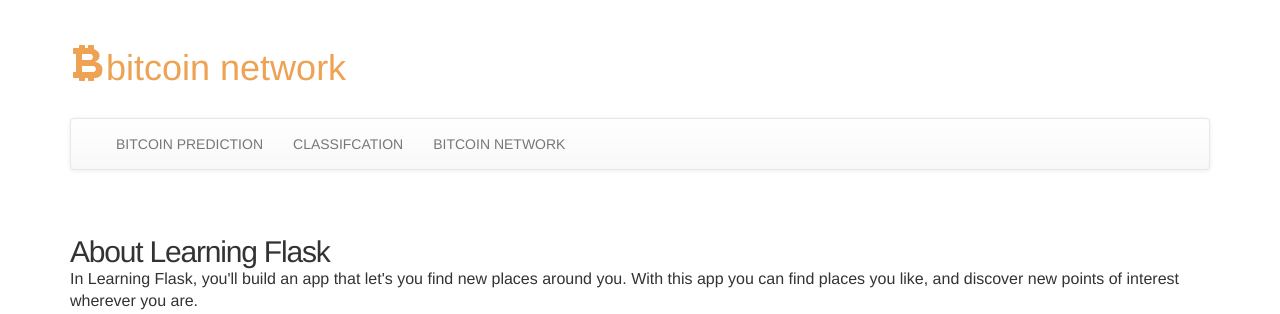
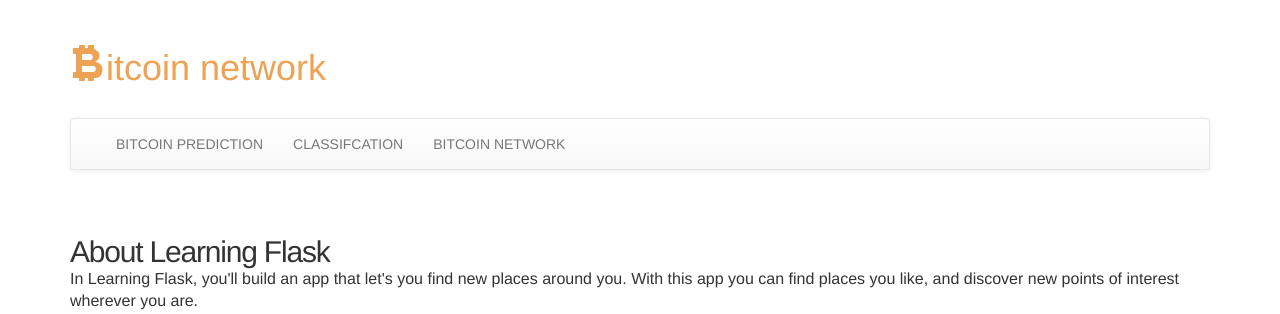
Before and after one commit to jainpranj/bitcoin-network-web-app, a Flask app: page /about in a window 1280 px wide. Shown: the top 314 px of the page. Run offline with Flask 2, Linux system fonts and the light colour scheme; parts of the project's set-up code (start-up, migrations or seed data) failed here and were passed over; some libraries are stand-ins or nearby versions.

Commit message:
removed b

```diff
--- a/templates/layout1.html
+++ b/templates/layout1.html
@@ -19,7 +19,7 @@
     <header>
 
       <div class="container">
-         <h1 style="color:#EDA254"><span class="glyphicon glyphicon-xbt"> </span>bitcoin network </h1>
+         <h1 style="color:#EDA254"><span class="glyphicon glyphicon-xbt"> </span>itcoin network </h1>
          <br>
 <nav class="navbar navbar-default">
   <div class="container-fluid">
```
